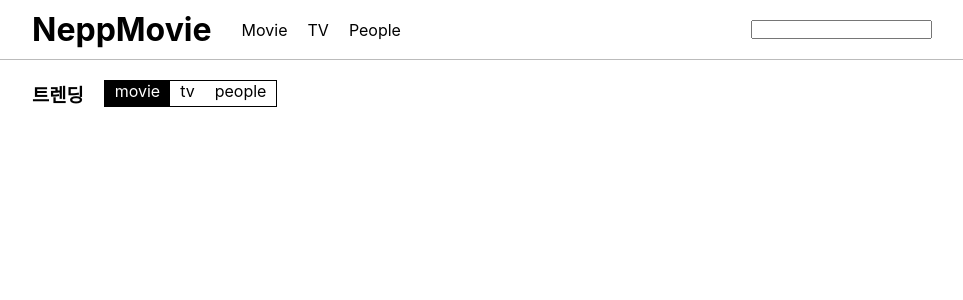
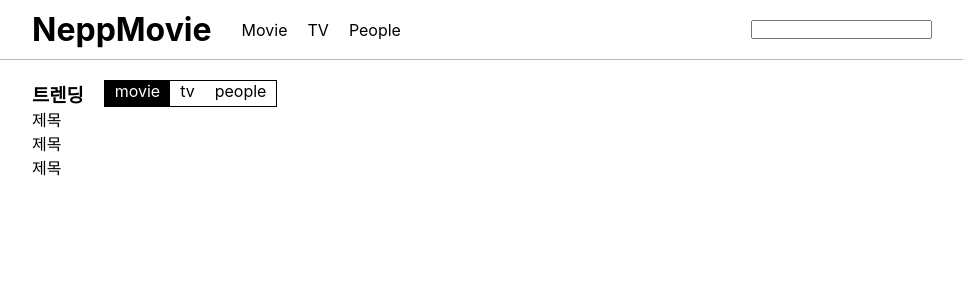
Before and after one commit to Eun-Hee/20230128_react, a React (Create React App) app in the folder nepp_movie/: page / in a window 1280 px wide. Shown: the top 300 px of the page, without its empty margins (158-1121 px from the left). Built offline with nearby package versions, Linux system fonts and the light colour scheme; no server answers.

Commit message:
fetchData 수정
fetchData 수정

```diff
--- a/nepp_movie/src/components/home/ContentList.jsx
+++ b/nepp_movie/src/components/home/ContentList.jsx
@@ -5,6 +5,7 @@ import { tmdbAxios } from "../../api/tmdb";
 
 function ContentList({ title, initialState }) {
   const [filters, setFilter] = useState(initialState);
+  const [items, setItems] = useState([]);
 
   const handleToggle = (id) => {
     setFilter(
@@ -17,21 +18,28 @@ function ContentList({ title, initialState }) {
     );
   };
 
-  const feechData = async () => {
-    const result = await tmdbAxios.get("/trending/movie/week");
+  const fetchData = async () => {
+    //const res = await tmdbAxios.get("/trending/movie/week");
 
-    console.log(result);
+    // const results = res.data.results;
+    //const { results } = res.data;
+
+    //console.log(results);
+
+    const { data } = await tmdbAxios.get("/trending/movie/week");
+    const { results } = data;
+    setItems(results);
   };
+
   useEffect(() => {
-    feechData();
+    fetchData();
     //tmdbAxios.get("/trending/movie/week").then((res) => console.log(res));
+    //   axios
+    //     .get(
+    //       "https://api.themoviedb.org/3/trending/movie/week?api_key=d57203ff00ea90c015eca21638f4116e"
+    //     )
+    //     .then((res) => console.log(res));
   }, []);
-  //   axios
-  //     .get(
-  //       "https://api.themoviedb.org/3/trending/movie/week?api_key=d57203ff00ea90c015eca21638f4116e"
-  //     )
-  //     .then((res) => console.log(res));
-  // }, []);
 
   return (
     <Container>
@@ -49,6 +57,12 @@ function ContentList({ title, initialState }) {
           ))}
         </FilterList>
       </ContentHeader>
+      <ul>
+        {/* 실제 데이터 반영해서 제목만 출력하기 */}
+        <li>제목</li>
+        <li>제목</li>
+        <li>제목</li>
+      </ul>
     </Container>
   );
 }
```
